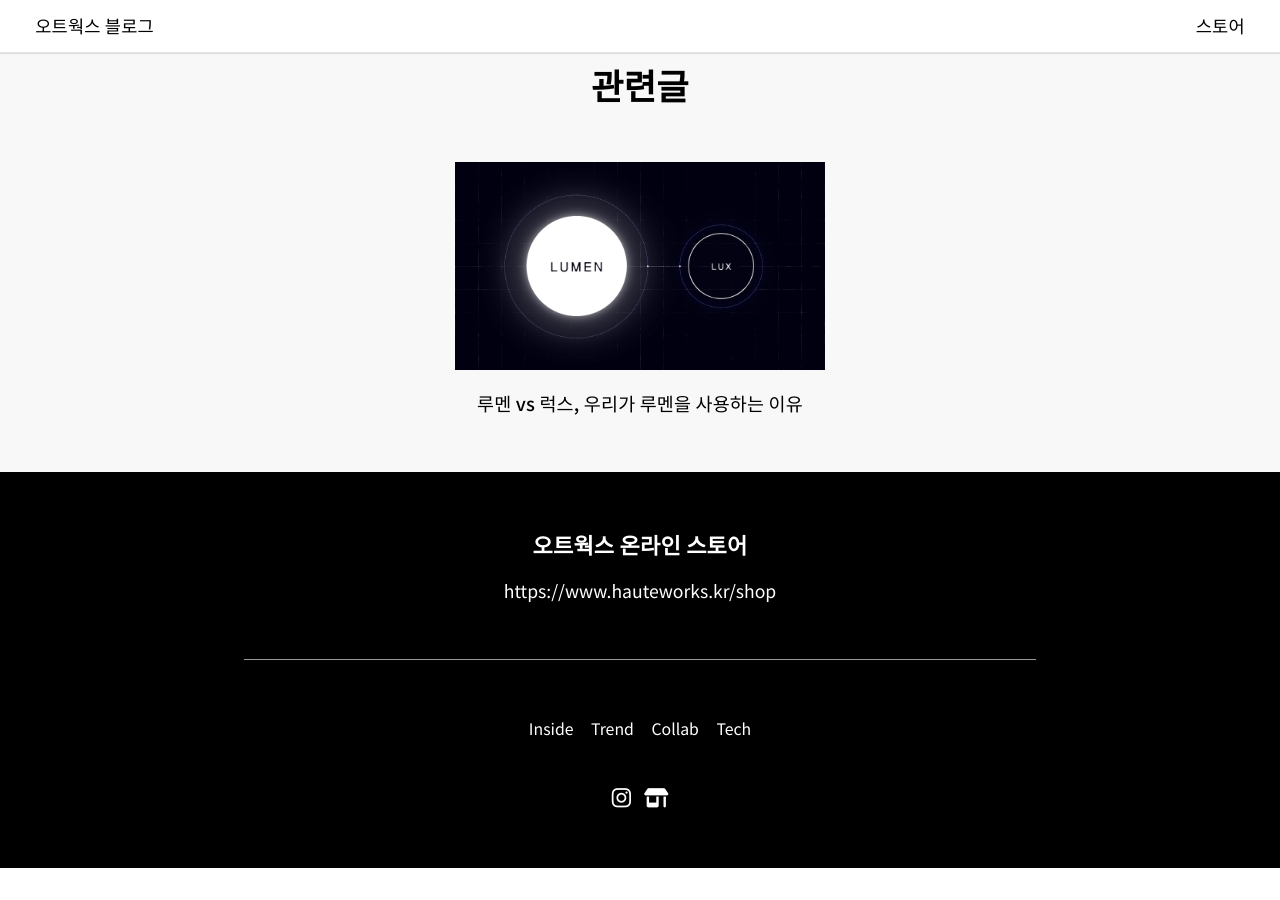
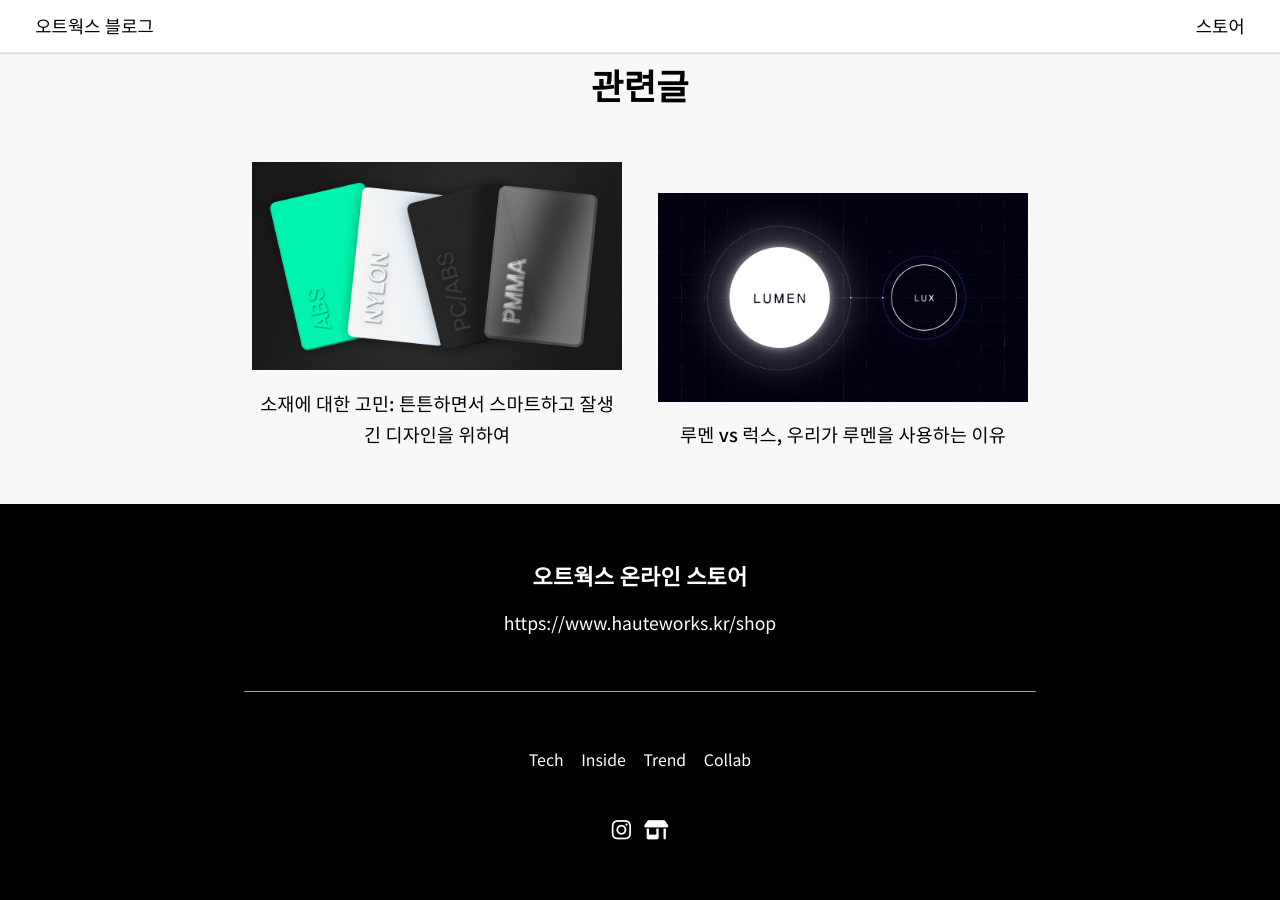
Before and after one commit to hauteworks/hauteworks-blog, a Jekyll site: the page built from _posts/2021-06-17-story-of-lumen-lux-and-light.markdown, in a window 1280 px wide and 900 px high, scrolled down 4764 px. Built offline with Jekyll 4.4.1, drawn with Linux system fonts in a browser that asks for light colours; nearby versions of some CDN libraries; before the commit the page ends 5632 px from its top, so only the background shows below that.

Commit message:
Update 2021-06-21-concerns-about-material.markdown

```diff
--- a/_posts/2021-06-21-concerns-about-material.markdown
+++ b/_posts/2021-06-21-concerns-about-material.markdown
@@ -1,3 +1,13 @@
+---
+layout: post
+title: "소재에 대한 고민: 튼튼하면서 스마트하고 잘생긴 디자인을 위하여"
+date: 2021-06-21
+description: 플라스틱 소재 비교, 폴리카보네이트의 정의
+image: /assets/images/material-thumbnail-2.1.jpg
+tags:
+  - TECH
+permalink: concerns-about-material
+---
 
 오트웍스의 제품을 구매하시고, 짧고 긴 기다림 끝에 반가운 택배 박스를 받으시게 됩니다. 택배 박스를 뜯으시고 처음 만나는 사각형 종이 케이스를 열면 까만 옷을 입을 제품을 만나실 수 있습니다.
 
```
